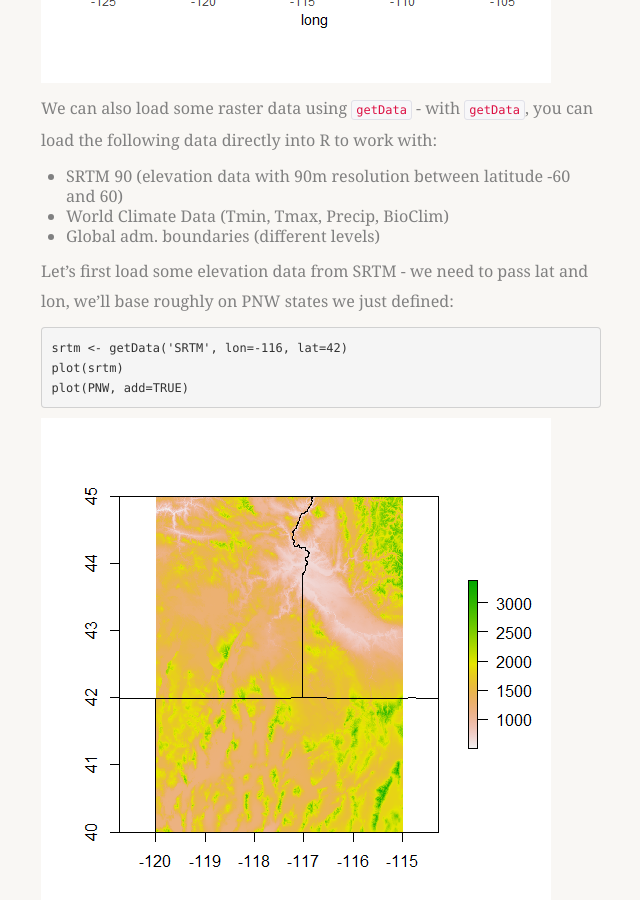
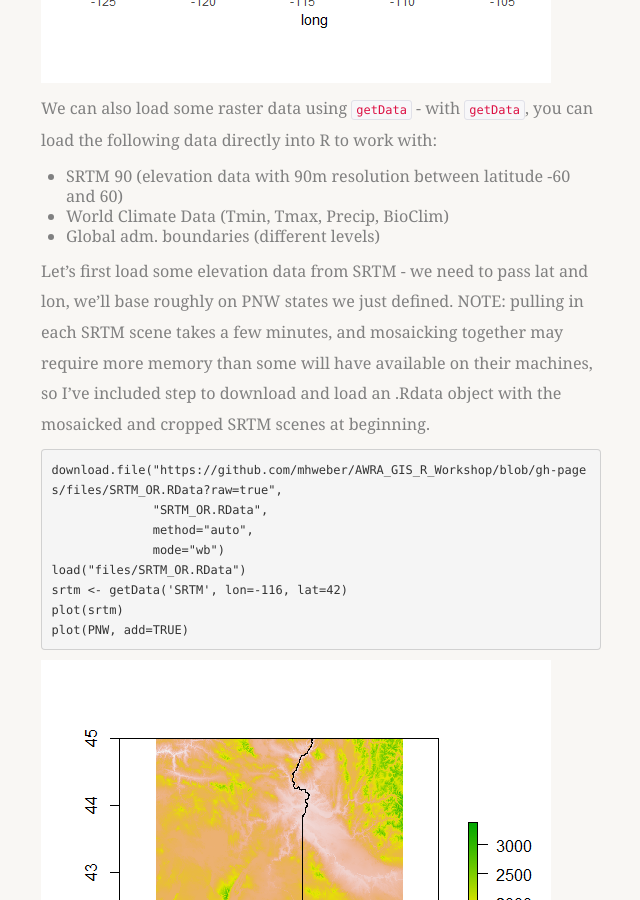
Before and after one commit to mhweber/AWRA_GIS_R_Workshop, a Jekyll site: the page built from _posts/2018-04-22-06-Spatial-Data-Raster.md, in a window 1280 px wide and 900 px high, scrolled down 5441 px. Shown: the whole window, without its empty margins (389-1029 px from the left). Built offline with Jekyll 4.4.1, drawn with Linux system fonts in a browser that asks for light colours; nearby versions of some CDN libraries; some web fonts are replaced; library files that are not in the unit come from our copies.

Commit message:
Added srtm rdata file

````diff
--- a/_posts/2018-04-22-06-Spatial-Data-Raster.md
+++ b/_posts/2018-04-22-06-Spatial-Data-Raster.md
@@ -102,9 +102,14 @@ We can also load some raster data using `getData` - with `getData`, you can load
 - World Climate Data (Tmin, Tmax, Precip, BioClim)
 - Global adm. boundaries (different levels)
 
-Let's first load some elevation data from SRTM - we need to pass lat and lon, we'll base roughly on PNW states we just defined:
+Let's first load some elevation data from SRTM - we need to pass lat and lon, we'll base roughly on PNW states we just defined.  NOTE: pulling in each SRTM scene takes a few minutes, and mosaicking together may require more memory than some will have available on their machines, so I've included step to download and load an .Rdata object with the mosaicked and cropped SRTM scenes at beginning.
 
 ```r
+download.file("https://github.com/mhweber/AWRA_GIS_R_Workshop/blob/gh-pages/files/SRTM_OR.RData?raw=true",
+              "SRTM_OR.RData",
+              method="auto",
+              mode="wb")
+load("files/SRTM_OR.RData")
 srtm <- getData('SRTM', lon=-116, lat=42)
 plot(srtm)
 plot(PNW, add=TRUE)
````
Also changed, not shown: _posts/2018-04-22-04-Spatial-Data-In-R-sp.md (+2 -2 lines), 2 other files.
